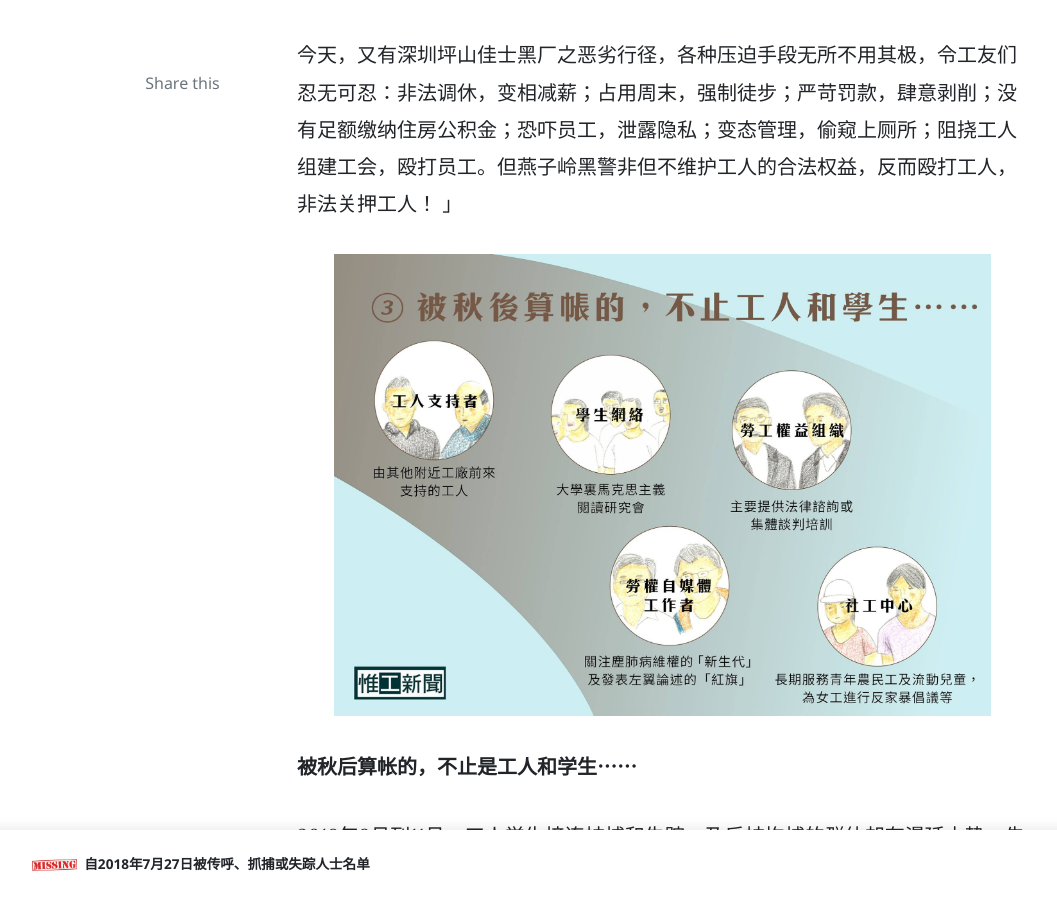
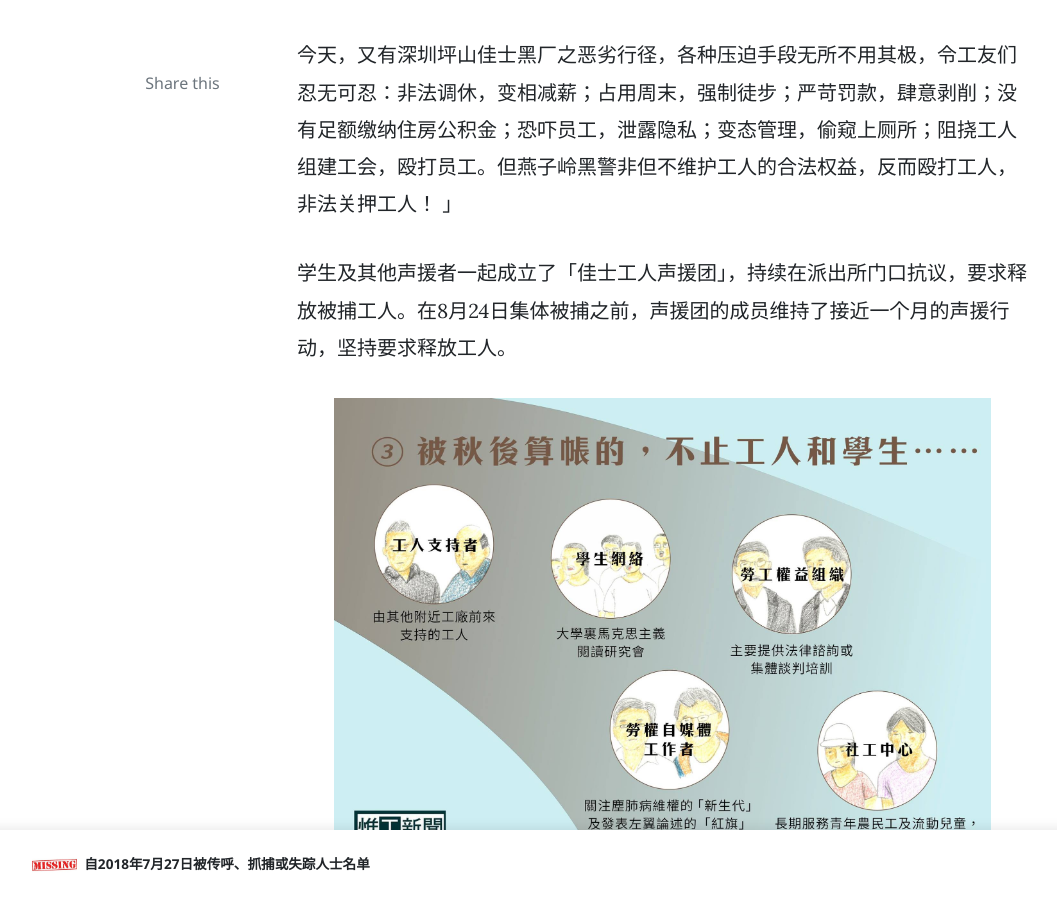
Before and after one commit to laoquan18/laoquan18.github.io, a Jekyll site: the page built from zh/_posts/2019-07-27-one-year-infographic_zh.md, in a window 1280 px wide and 900 px high, scrolled down 2854 px. Shown: the whole window, without its empty margins (73-1130 px from the left). Built offline with Jekyll 4.4.1, drawn with Linux system fonts in a browser that asks for light colours; nearby versions of some CDN libraries; comment, search, counter and statistics services are not loaded.

Commit message:
Update 2019-07-27-one-year-infographic_zh.md

```diff
--- a/zh/_posts/2019-07-27-one-year-infographic_zh.md
+++ b/zh/_posts/2019-07-27-one-year-infographic_zh.md
@@ -34,6 +34,8 @@ excerpt_separator: <!--more-->
 「几年前，富士康工人十余连跳，淋漓的鲜血昭示着当代阶级矛盾之深重；几个月前，北京清理低端人口，沉默的工人大军绘制出漆黑的讽刺画；而最近，尘肺病工人维权艰难，无声的屈辱怒吼出工人群众所受之不公……
 
 今天，又有深圳坪山佳士黑厂之恶劣行径，各种压迫手段无所不用其极，令工友们忍无可忍：非法调休，变相减薪；占用周末，强制徒步；严苛罚款，肆意剥削；没有足额缴纳住房公积金；恐吓员工，泄露隐私；变态管理，偷窥上厕所；阻挠工人组建工会，殴打员工。但燕子岭黑警非但不维护工人的合法权益，反而殴打工人，非法关押工人！ 」
+
+学生及其他声援者一起成立了「佳士工人声援团」，持续在派出所门口抗议，要求释放被捕工人。在8月24日集体被捕之前，声援团的成员维持了接近一个月的声援行动，坚持要求释放工人。
 
 
 <div style="text-align:center"><img src="/images/infographic1-4.jpg" width="90%"/></div>
```
